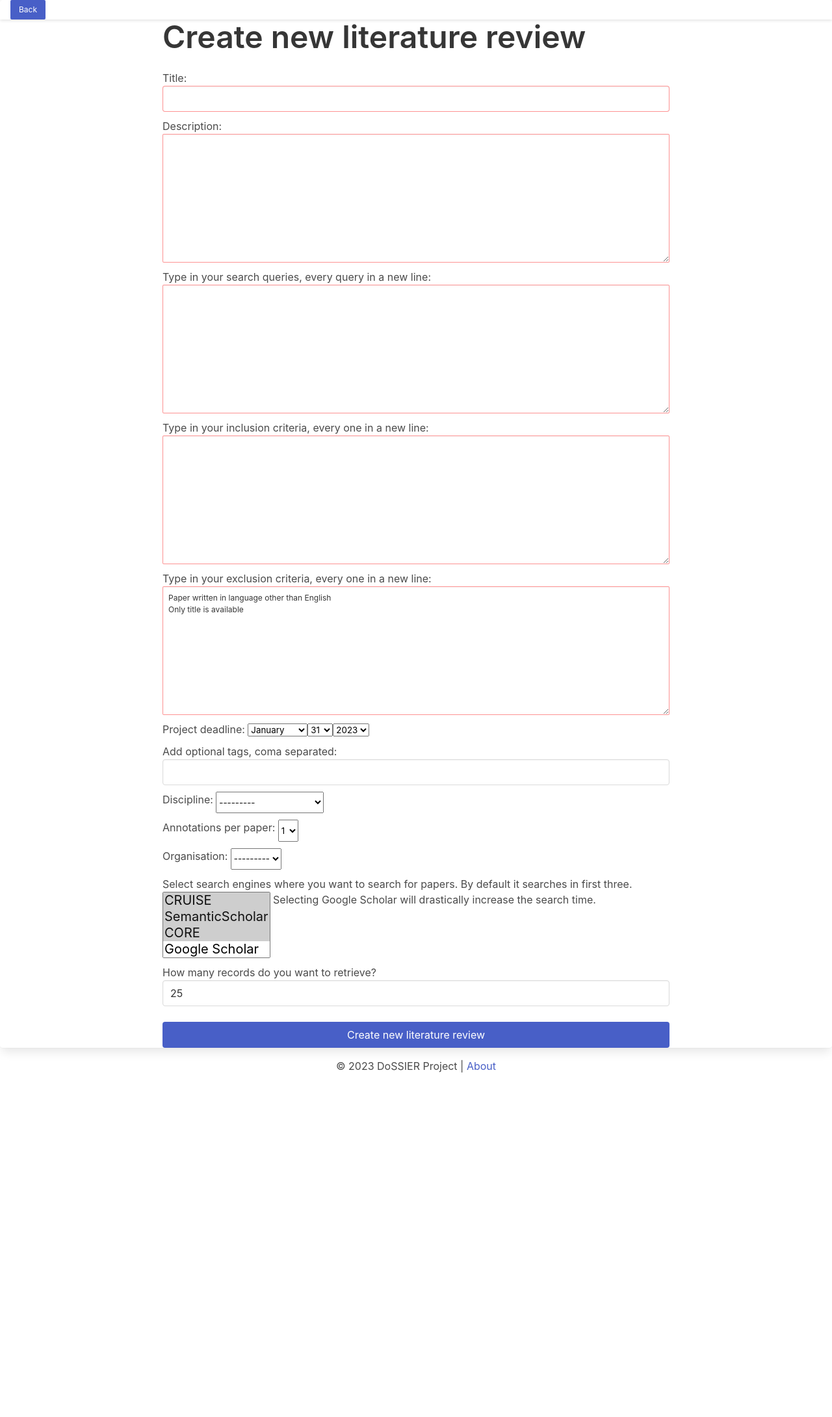
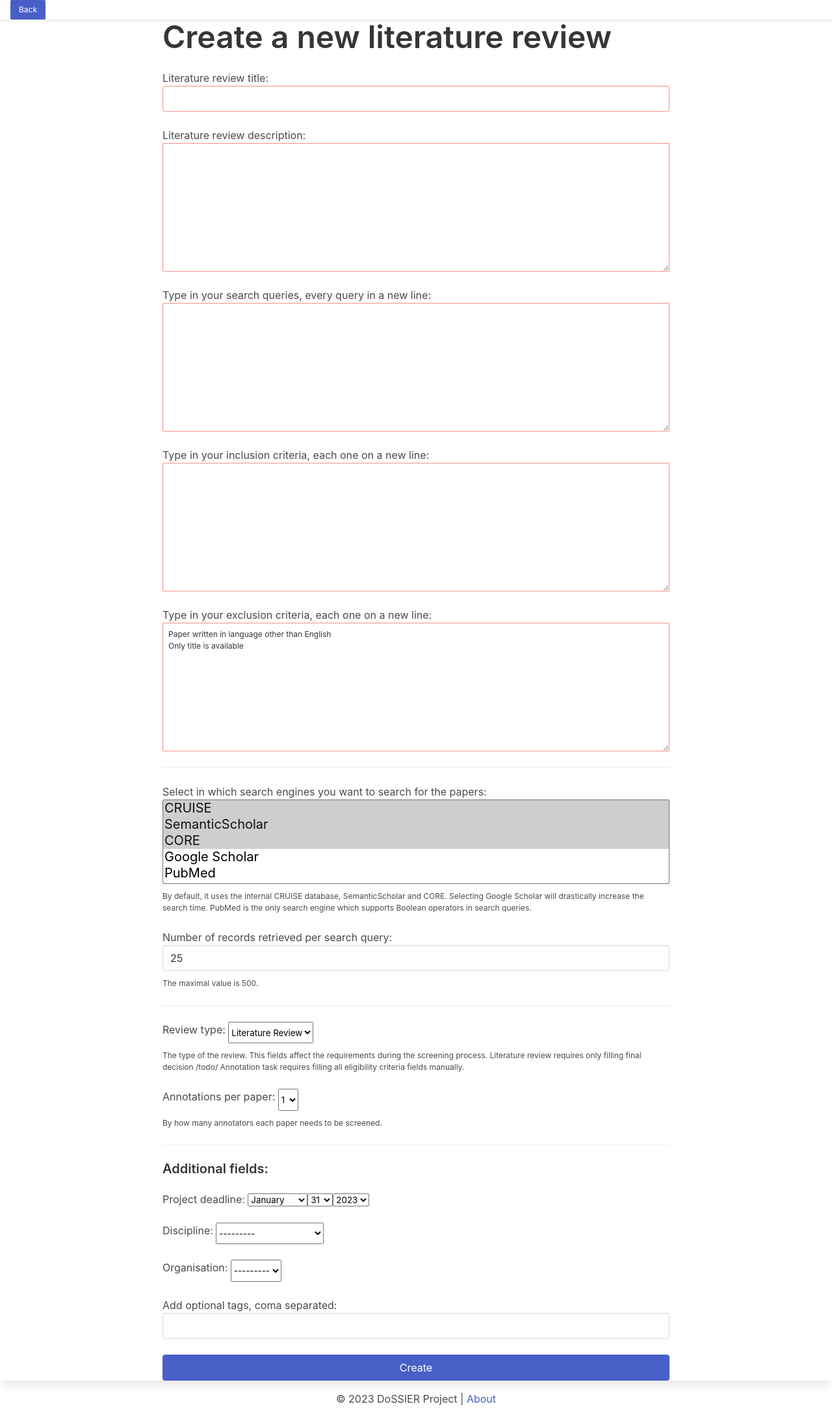
Before and after one commit to ProjectDossier/cruise-screening, a Django app: page /create_review/ in a window 1280 px wide. Shown: the part 60-2240 px from the top of the page at 65% size. Before the commit the page ends 1710 px from the top, so only its background shows below. Run offline with Django 3.2, Linux system fonts and the light colour scheme; the visitor is signed in with stand-in values (Sample User, id 1); data comes from the database, SQL or seed files in the repository; data that the repository does not hold is empty; parts of the project's set-up code (start-up, migrations or seed data) failed here and were passed over.

Commit message:
feat: update new literature review form (#216)
* fix(new review): update help text

* feat(new review): update new lit review form

```diff
--- a/src/cruise_literature/literature_review/forms.py
+++ b/src/cruise_literature/literature_review/forms.py
@@ -189,10 +189,12 @@ def create_criteria(
 
 class NewLiteratureReviewForm(forms.ModelForm):
     title = forms.CharField(
-        widget=forms.TextInput(attrs={"class": "input form_required"})
+        widget=forms.TextInput(attrs={"class": "input form_required"}),
+        label="Literature review title",
     )
     description = forms.CharField(
-        widget=forms.Textarea(attrs={"class": "textarea is-small form_required"})
+        widget=forms.Textarea(attrs={"class": "textarea is-small form_required"}),
+        label="Literature review description",
     )
     search_queries = ArrayFieldStripWhitespaces(
         forms.CharField(),
@@ -204,24 +206,60 @@ class NewLiteratureReviewForm(forms.ModelForm):
         forms.CharField(),
         delimiter="\n",
         widget=forms.Textarea(attrs={"class": "textarea is-small form_required"}),
-        label="Type in your inclusion criteria, every one in a new line",
+        label="Type in your inclusion criteria, each one on a new line",
     )
     exclusion_criteria = ArrayFieldStripWhitespaces(
         forms.CharField(),
         delimiter="\n",
         widget=forms.Textarea(attrs={"class": "textarea is-small form_required"}),
-        label="Type in your exclusion criteria, every one in a new line",
+        label="Type in your exclusion criteria, each one on a new line",
     )
+
+    search_engines = forms.MultipleChoiceField(
+        label=r"""Select in which search engines you want to search for the papers""",
+        choices=SearchEngine.objects.filter(is_available_for_review=True).values_list(
+            "id", "name"
+        ),
+        initial=list(
+            SearchEngine.objects.filter(
+                name__in=["CRUISE", "SemanticScholar", "CORE"]
+            ).values_list("id", flat=True)
+        ),
+        widget=forms.SelectMultiple(
+            attrs={
+                "class": "select is-fullwidth is-multiple is-medium",
+                "style": "height: 130px;",
+            }
+        ),
+        help_text="""By default, it uses the internal CRUISE database, SemanticScholar and CORE.
+        Selecting Google Scholar will drastically increase the search time.
+        PubMed is the only search engine which supports Boolean operators in search queries.""",
+    )
+    top_k = forms.IntegerField(
+        initial=25,
+        max_value=500,
+        min_value=10,
+        label="Number of records retrieved per search query",
+        widget=forms.NumberInput(attrs={"class": "input"}),
+        help_text="The maximal value is 500.",
+    )
+
+    review_type = forms.ChoiceField(
+        choices=LiteratureReview.REVIEW_TYPES,
+        widget=forms.Select(attrs={"class": "select"}),
+        help_text="""The type of the review. This fields affect the requirements during the screening process.
+                  Literature review requires only filling final decision /todo/
+                  Annotation task requires filling all eligibility criteria fields manually.""",
+    )
+    annotations_per_paper = forms.ChoiceField(
+        choices=[(1, 1), (2, 2), (3, 3)],
+        widget=forms.Select(attrs={"class": "select"}),
+        help_text="By how many annotators each paper needs to be screened.",
+    )
+
     project_deadline = forms.DateField(
         initial=datetime.date.today,
         widget=forms.SelectDateWidget(years=range(2020, 2030)),
-    )
-    tags = ArrayFieldStripWhitespaces(
-        forms.CharField(),
-        delimiter=",",
-        widget=forms.TextInput(attrs={"class": "input"}),
-        label="Add optional tags, coma separated",
-        required=False,
     )
     discipline = forms.ModelChoiceField(
         queryset=KnowledgeArea.objects.all(),
@@ -233,28 +271,12 @@ class NewLiteratureReviewForm(forms.ModelForm):
         widget=forms.Select(attrs={"class": "select"}),
         required=False,
     )
-    annotations_per_paper = forms.ChoiceField(
-        choices=[(1, 1), (2, 2), (3, 3)], widget=forms.Select(attrs={"class": "select"})
-    )
-    search_engines = forms.MultipleChoiceField(
-        label="Select search engines where you want to search for papers. By default it searches in first three.",
-        choices=SearchEngine.objects.filter(is_available_for_review=True).values_list(
-            "id", "name"
-        ),
-        initial=list(
-            SearchEngine.objects.filter(
-                name__in=["CRUISE", "SemanticScholar", "CORE"]
-            ).values_list("id", flat=True)
-        ),
-        widget=forms.SelectMultiple(attrs={"class": "select is-multiple is-medium"}),
-        help_text="Selecting Google Scholar will drastically increase the search time.",
-    )
-    top_k = forms.IntegerField(
-        initial=25,
-        max_value=200,
-        min_value=10,
-        label="How many records do you want to retrieve?",
-        widget=forms.NumberInput(attrs={"class": "input"}),
+    tags = ArrayFieldStripWhitespaces(
+        forms.CharField(),
+        delimiter=",",
+        widget=forms.TextInput(attrs={"class": "input"}),
+        label="Add optional tags, coma separated",
+        required=False,
     )
 
     class Meta:
@@ -265,11 +287,14 @@ class NewLiteratureReviewForm(forms.ModelForm):
             "search_queries",
             "inclusion_criteria",
             "exclusion_criteria",
+            "search_engines",
+            "top_k",
+            "review_type",
+            "annotations_per_paper",
             "project_deadline",
+            "discipline",
+            "organisation",
             "tags",
-            "discipline",
-            "annotations_per_paper",
-            "organisation",
         )
 
     def __init__(self, *args, **kwargs):
@@ -327,8 +352,10 @@ class NewLiteratureReviewForm(forms.ModelForm):
         if commit:
             instance.save()
             member = LiteratureReviewMember(
-                member=self.user, literature_review=instance, role="AD",
-                added_by_id=self.user.id
+                member=self.user,
+                literature_review=instance,
+                role="AD",
+                added_by_id=self.user.id,
             )
             member.save()
 
@@ -350,13 +377,13 @@ class EditLiteratureReviewForm(forms.ModelForm):
         forms.CharField(),
         delimiter="\n",
         widget=forms.Textarea(attrs={"class": "textarea is-small form_required"}),
-        label="Type in your inclusion criteria, every one in a new line",
+        label="Type in your inclusion criteria, each one on a new line",
     )
     exclusion_criteria = ArrayFieldStripWhitespaces(
         forms.CharField(),
         delimiter="\n",
         widget=forms.Textarea(attrs={"class": "textarea is-small form_required"}),
-        label="Type in your exclusion criteria, every one in a new line",
+        label="Type in your exclusion criteria, each one on a new line",
     )
     tags = ArrayFieldStripWhitespaces(
         forms.CharField(),
--- a/src/cruise_literature/templates/literature_review/create_literature_review.html
+++ b/src/cruise_literature/templates/literature_review/create_literature_review.html
@@ -8,14 +8,31 @@
             </a>
         </div>
         <div class="register">
-            <h1 class="title is-1">Create new literature review</h1>
-            <form method="POST">
-                {% csrf_token %}
-                {{ form.as_p }}
-                <div>
-                    <button type="submit" class="button is-link mt-5 is-fullwidth">Create new literature review</button>
-                </div>
-            </form>
+            <h1 class="title is-1">Create a new literature review</h1>
+            <div>
+                <form method="POST">
+                    {% csrf_token %}
+                    {% for field in form %}
+                        <div class="block">
+                            <label class="create-review-label"
+                                   for="{{ field.auto_id }}">{{ field.label }}:</label>
+                            {{ field }}
+                            {% if field.help_text %}
+                                <p class="help">{{ field.help_text }}</p>
+                            {% endif %}
+                            {% if field.name in "exclusion_criteria,top_k,annotations_per_paper" %}
+                                <hr/>
+                            {% endif %}
+                            {% if field.name == "annotations_per_paper" %}
+                                <h3 class="title is-5">Additional fields:</h3>
+                            {% endif %}
+                        </div>
+                    {% endfor %}
+                    <div>
+                        <button type="submit" class="button is-link mt-5 is-fullwidth">Create</button>
+                    </div>
+                </form>
+            </div>
         </div>
     </div>
 
```
